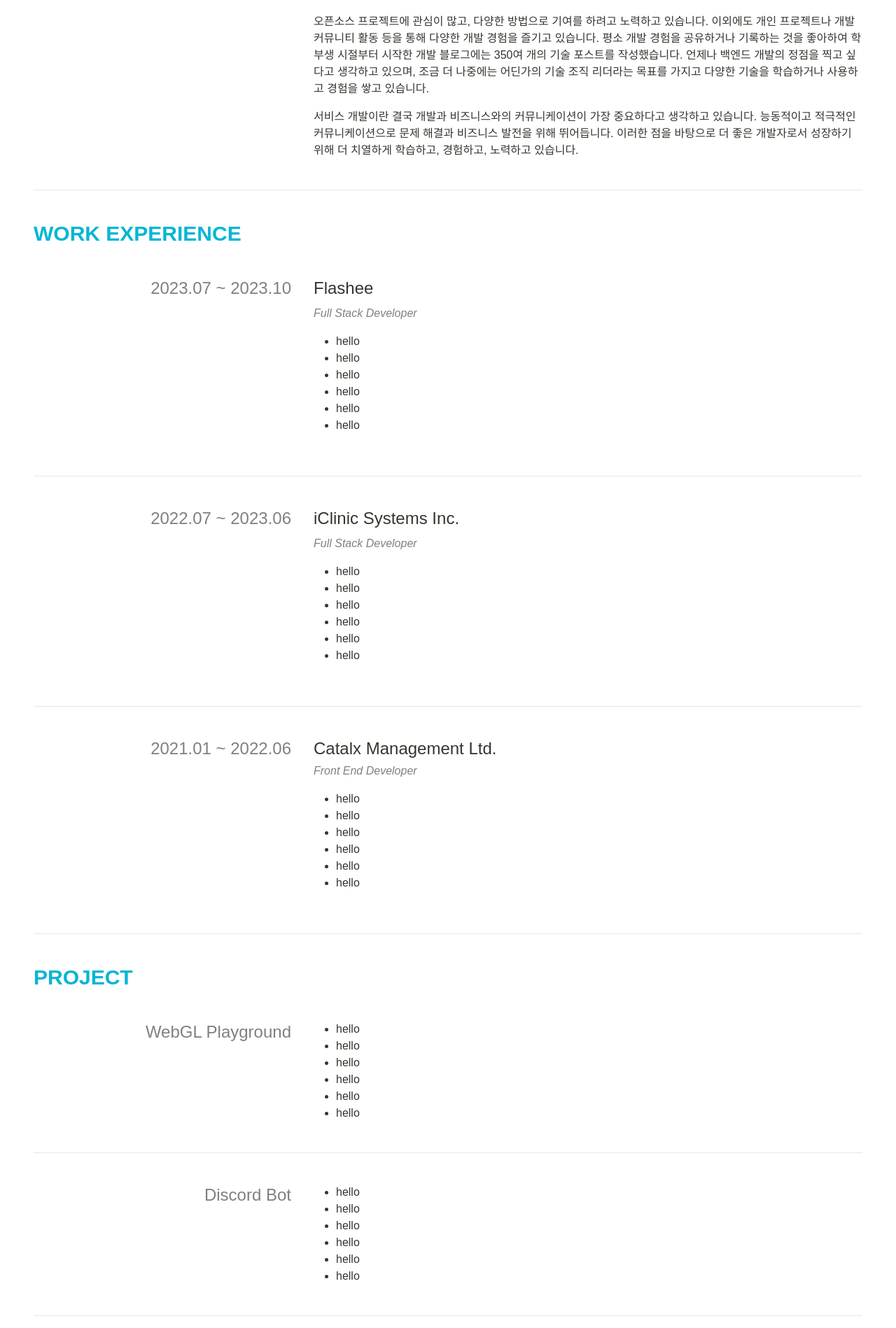
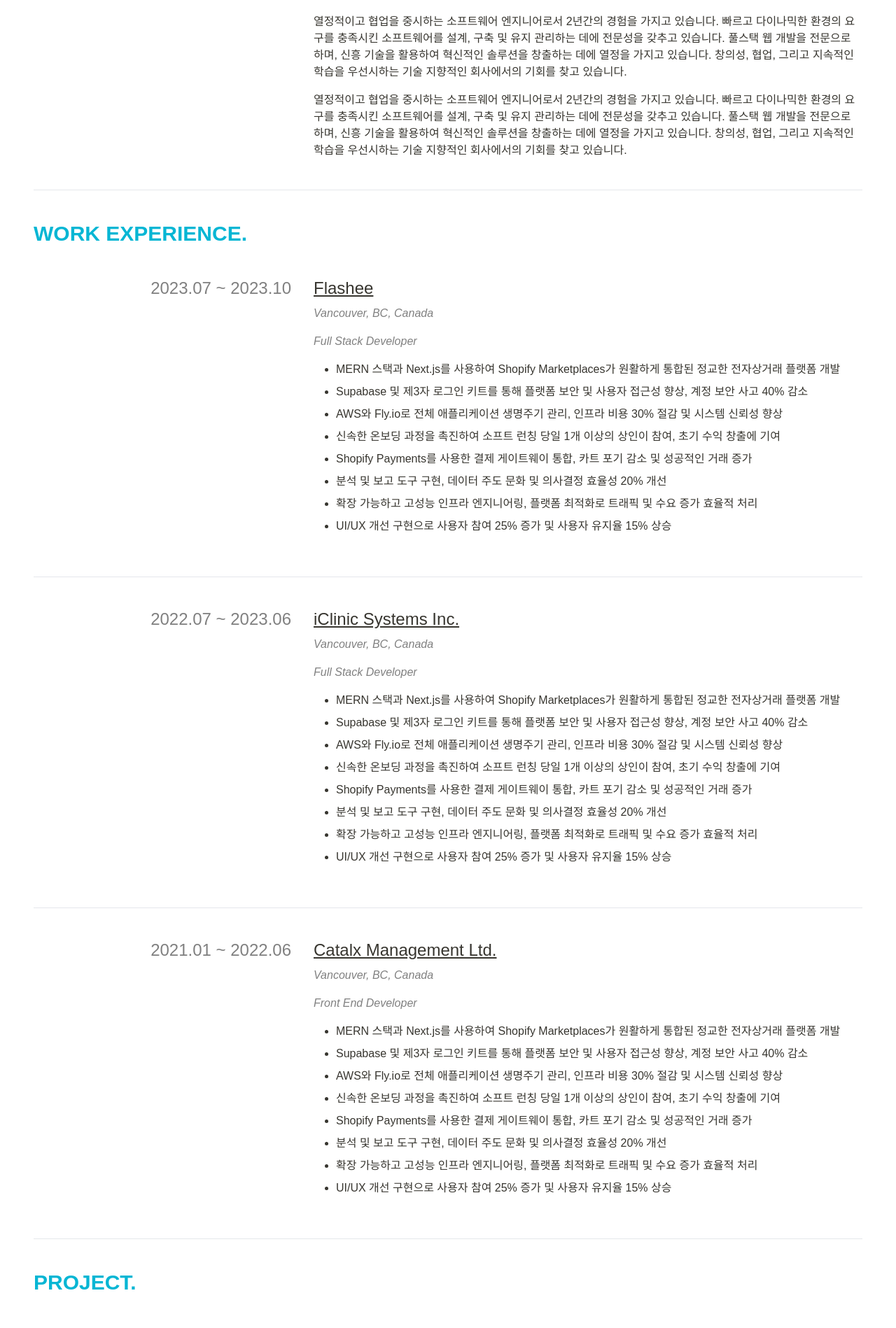
Before and after one commit to jaeungkim/portfolio-website-nextjs, a Next.js app: page /resume in a window 1280 px wide. Shown: the part 527-2425 px from the top of the page at 70% size. Built offline with nearby package versions, Linux system fonts and the light colour scheme.

Commit message:
231114 05:31pm resume WIP

```diff
--- a/pages/resume.tsx
+++ b/pages/resume.tsx
@@ -1,10 +1,11 @@
 import Image from "next/image";
+import Link from "next/link";
 import { FaFacebookF, FaGithub, FaLinkedin, FaRss } from "react-icons/fa";
 import { HiOutlineMail } from "react-icons/hi";
 
 export default function About() {
   return (
-    <div className="relative text-3xl mt-9 px-4 sm:px-8 lg:px-12 md:max-w-3xl lg:max-w-5xl xl:max-w-7xl mx-auto noto-font text-[#37352F]">
+    <div className="relative text-3xl mt-9 md:px-4 sm:px-8 lg:px-12 md:max-w-3xl lg:max-w-5xl xl:max-w-7xl mx-auto noto-font text-[#37352F]">
       {/* HEADER  */}
       <div className="md:grid md:grid-cols-3 gap-4">
         <div className="flex justify-center md:justify-normal">
@@ -16,8 +17,8 @@ export default function About() {
           />
         </div>
 
-        <div className="flex flex-col gap-4 justify-center">
-          <p className="text-5xl mb-4 text-cyan-500 font-bold">
+        <div className="flex flex-col gap-4 justify-center md:col-span-2">
+          <p className="text-5xl mb-4 text-cyan-500 font-bold w-full">
             Kim Jaeung <span className="text-base">(김재웅)</span>
           </p>
           <div className="flex gap-4">
@@ -78,9 +79,9 @@ export default function About() {
       <hr className="my-11"></hr>
 
       {/* Introduce */}
-      <div className="grid grid-cols-3 gap-4">
+      <div className="md:grid md:grid-cols-3 md:gap-4">
         <div className="font-semibold text-cyan-500 text-3xl uppercase">
-          Introduce
+          Introduce.
         </div>
         <div className="col-span-2">
           <p className="text-base mb-4 font-normal">
@@ -93,21 +94,22 @@ export default function About() {
             기회를 찾고 있습니다.
           </p>
           <p className="text-base mb-4">
-            오픈소스 프로젝트에 관심이 많고, 다양한 방법으로 기여를 하려고
-            노력하고 있습니다. 이외에도 개인 프로젝트나 개발 커뮤니티 활동 등을
-            통해 다양한 개발 경험을 즐기고 있습니다. 평소 개발 경험을 공유하거나
-            기록하는 것을 좋아하여 학부생 시절부터 시작한 개발 블로그에는 350여
-            개의 기술 포스트를 작성했습니다. 언제나 백엔드 개발의 정점을 찍고
-            싶다고 생각하고 있으며, 조금 더 나중에는 어딘가의 기술 조직 리더라는
-            목표를 가지고 다양한 기술을 학습하거나 사용하고 경험을 쌓고
-            있습니다.
+            열정적이고 협업을 중시하는 소프트웨어 엔지니어로서 2년간의 경험을
+            가지고 있습니다. 빠르고 다이나믹한 환경의 요구를 충족시킨
+            소프트웨어를 설계, 구축 및 유지 관리하는 데에 전문성을 갖추고
+            있습니다. 풀스택 웹 개발을 전문으로 하며, 신흥 기술을 활용하여
+            혁신적인 솔루션을 창출하는 데에 열정을 가지고 있습니다. 창의성,
+            협업, 그리고 지속적인 학습을 우선시하는 기술 지향적인 회사에서의
+            기회를 찾고 있습니다.
           </p>
           <p className="text-base">
-            서비스 개발이란 결국 개발과 비즈니스와의 커뮤니케이션이 가장
-            중요하다고 생각하고 있습니다. 능동적이고 적극적인 커뮤니케이션으로
-            문제 해결과 비즈니스 발전을 위해 뛰어듭니다. 이러한 점을 바탕으로 더
-            좋은 개발자로서 성장하기 위해 더 치열하게 학습하고, 경험하고,
-            노력하고 있습니다.
+            열정적이고 협업을 중시하는 소프트웨어 엔지니어로서 2년간의 경험을
+            가지고 있습니다. 빠르고 다이나믹한 환경의 요구를 충족시킨
+            소프트웨어를 설계, 구축 및 유지 관리하는 데에 전문성을 갖추고
+            있습니다. 풀스택 웹 개발을 전문으로 하며, 신흥 기술을 활용하여
+            혁신적인 솔루션을 창출하는 데에 열정을 가지고 있습니다. 창의성,
+            협업, 그리고 지속적인 학습을 우선시하는 기술 지향적인 회사에서의
+            기회를 찾고 있습니다.
           </p>
         </div>
       </div>
@@ -115,70 +117,172 @@ export default function About() {
 
       {/* Work Experience */}
       <div className="mb-11 font-semibold text-cyan-500 text-3xl uppercase">
-        Work Experience
+        Work Experience.
       </div>
 
       {/* Flashee */}
-      <div className="grid grid-cols-3 gap-4">
-        <div className="text-2xl font-medium text-[#808080] flex justify-end px-4">
+      <div className="md:grid md:grid-cols-3 md:gap-4">
+        <div className="text-2xl font-medium text-[#808080] md:text-right md:px-4">
           2023.07 ~ 2023.10
         </div>
         <div className="col-span-2">
-          <p className="text-2xl font-medium mb-2">Flashee</p>
+          <Link
+            className="text-2xl font-medium hover:text-cyan-500 underline underline-offset-2"
+            href="https://flashee.shop"
+            target="_blank"
+          >
+            <p>Flashee</p>
+          </Link>
+          <p className="text-base font-normal text-[#808080] italic mt-2 mb-4">
+            Vancouver, BC, Canada
+          </p>
           <p className="text-base font-normal text-[#808080] italic">
             Full Stack Developer
           </p>
-          <ul className="py-4 text-base font-normal pl-8 list-disc">
-            <li>hello</li>
-            <li>hello</li>
-            <li>hello</li>
-            <li>hello</li>
-            <li>hello</li>
-            <li>hello</li>
+          <ul className="py-4 text-base font-normal pl-8 list-disc flex flex-col gap-2">
+            <li>
+              MERN 스택과 Next.js를 사용하여 Shopify Marketplaces가 원활하게
+              통합된 정교한 전자상거래 플랫폼 개발
+            </li>
+            <li>
+              Supabase 및 제3자 로그인 키트를 통해 플랫폼 보안 및 사용자 접근성
+              향상, 계정 보안 사고 40% 감소
+            </li>
+            <li>
+              AWS와 Fly.io로 전체 애플리케이션 생명주기 관리, 인프라 비용 30%
+              절감 및 시스템 신뢰성 향상
+            </li>
+            <li>
+              신속한 온보딩 과정을 촉진하여 소프트 런칭 당일 1개 이상의 상인이
+              참여, 초기 수익 창출에 기여
+            </li>
+            <li>
+              Shopify Payments를 사용한 결제 게이트웨이 통합, 카트 포기 감소 및
+              성공적인 거래 증가
+            </li>
+            <li>
+              분석 및 보고 도구 구현, 데이터 주도 문화 및 의사결정 효율성 20%
+              개선
+            </li>
+            <li>
+              확장 가능하고 고성능 인프라 엔지니어링, 플랫폼 최적화로 트래픽 및
+              수요 증가 효율적 처리
+            </li>
+            <li>
+              UI/UX 개선 구현으로 사용자 참여 25% 증가 및 사용자 유지율 15% 상승
+            </li>
           </ul>
         </div>
       </div>
       <hr className="my-11"></hr>
 
       {/* iClinic Systems */}
-      <div className="grid grid-cols-3 gap-4">
-        <div className="text-2xl font-medium text-[#808080] flex justify-end px-4">
+      <div className="md:grid md:grid-cols-3 md:gap-4">
+        <div className="text-2xl font-medium text-[#808080] md:text-right md:px-4">
           2022.07 ~ 2023.06
         </div>
         <div className="col-span-2">
-          <p className="text-2xl font-medium mb-2">iClinic Systems Inc.</p>
+          <Link
+            className="text-2xl font-medium hover:text-cyan-500 underline underline-offset-2"
+            href="https://www.aiclinic.ca"
+            target="_blank"
+          >
+            <p>iClinic Systems Inc.</p>
+          </Link>
+          <p className="text-base font-normal text-[#808080] italic mt-2 mb-4">
+            Vancouver, BC, Canada
+          </p>
           <p className="text-base font-normal text-[#808080] italic">
             Full Stack Developer
           </p>
-          <ul className="py-4 text-base font-normal pl-8 list-disc">
-            <li>hello</li>
-            <li>hello</li>
-            <li>hello</li>
-            <li>hello</li>
-            <li>hello</li>
-            <li>hello</li>
+          <ul className="py-4 text-base font-normal pl-8 list-disc flex flex-col gap-2">
+            <li>
+              MERN 스택과 Next.js를 사용하여 Shopify Marketplaces가 원활하게
+              통합된 정교한 전자상거래 플랫폼 개발
+            </li>
+            <li>
+              Supabase 및 제3자 로그인 키트를 통해 플랫폼 보안 및 사용자 접근성
+              향상, 계정 보안 사고 40% 감소
+            </li>
+            <li>
+              AWS와 Fly.io로 전체 애플리케이션 생명주기 관리, 인프라 비용 30%
+              절감 및 시스템 신뢰성 향상
+            </li>
+            <li>
+              신속한 온보딩 과정을 촉진하여 소프트 런칭 당일 1개 이상의 상인이
+              참여, 초기 수익 창출에 기여
+            </li>
+            <li>
+              Shopify Payments를 사용한 결제 게이트웨이 통합, 카트 포기 감소 및
+              성공적인 거래 증가
+            </li>
+            <li>
+              분석 및 보고 도구 구현, 데이터 주도 문화 및 의사결정 효율성 20%
+              개선
+            </li>
+            <li>
+              확장 가능하고 고성능 인프라 엔지니어링, 플랫폼 최적화로 트래픽 및
+              수요 증가 효율적 처리
+            </li>
+            <li>
+              UI/UX 개선 구현으로 사용자 참여 25% 증가 및 사용자 유지율 15% 상승
+            </li>
           </ul>
         </div>
       </div>
       <hr className="my-11"></hr>
 
       {/* Catalyx */}
-      <div className="grid grid-cols-3 gap-4">
-        <div className="text-2xl font-medium text-[#808080] flex justify-end px-4">
-          2021.01 ~ 2022.06
+      <div className="md:grid md:grid-cols-3 md:gap-4">
+        <div className="text-2xl font-medium text-[#808080] md:px-4">
+          <p className="md:text-right mb-1">2021.01 ~ 2022.06</p>
         </div>
         <div className="col-span-2">
-          <p className="text-2xl font-medium mb-1">Catalx Management Ltd.</p>
+          <Link
+            className="text-2xl font-medium hover:text-cyan-500 underline underline-offset-2"
+            href="https://www.catalyx.io"
+            target="_blank"
+          >
+            <p>Catalx Management Ltd.</p>
+          </Link>
+          <p className="text-base font-normal text-[#808080] italic mt-2 mb-4">
+            Vancouver, BC, Canada
+          </p>
           <p className="text-base font-normal text-[#808080] italic">
             Front End Developer
           </p>
-          <ul className="py-4 text-base font-normal pl-8 list-disc">
-            <li>hello</li>
-            <li>hello</li>
-            <li>hello</li>
-            <li>hello</li>
-            <li>hello</li>
-            <li>hello</li>
+          <ul className="py-4 text-base font-normal pl-8 list-disc flex flex-col gap-2">
+            <li>
+              MERN 스택과 Next.js를 사용하여 Shopify Marketplaces가 원활하게
+              통합된 정교한 전자상거래 플랫폼 개발
+            </li>
+            <li>
+              Supabase 및 제3자 로그인 키트를 통해 플랫폼 보안 및 사용자 접근성
+              향상, 계정 보안 사고 40% 감소
+            </li>
+            <li>
+              AWS와 Fly.io로 전체 애플리케이션 생명주기 관리, 인프라 비용 30%
+              절감 및 시스템 신뢰성 향상
+            </li>
+            <li>
+              신속한 온보딩 과정을 촉진하여 소프트 런칭 당일 1개 이상의 상인이
+              참여, 초기 수익 창출에 기여
+            </li>
+            <li>
+              Shopify Payments를 사용한 결제 게이트웨이 통합, 카트 포기 감소 및
+              성공적인 거래 증가
+            </li>
+            <li>
+              분석 및 보고 도구 구현, 데이터 주도 문화 및 의사결정 효율성 20%
+              개선
+            </li>
+            <li>
+              확장 가능하고 고성능 인프라 엔지니어링, 플랫폼 최적화로 트래픽 및
+              수요 증가 효율적 처리
+            </li>
+            <li>
+              UI/UX 개선 구현으로 사용자 참여 25% 증가 및 사용자 유지율 15% 상승
+            </li>
           </ul>
         </div>
       </div>
@@ -187,76 +291,67 @@ export default function About() {
 
       {/* Projects  */}
       <div className="mb-11 font-semibold text-cyan-500 text-3xl uppercase">
-        Project
+        Project.
       </div>
 
       {/* WebGL Playground */}
-      <div className="grid grid-cols-3 gap-4">
-        <div className="text-2xl font-medium text-[#808080] flex justify-end px-4">
+      <div className="md:grid md:grid-cols-3 md:gap-4">
+        <div className="text-2xl font-medium text-[#808080] md:text-right md:px-4">
           WebGL Playground
         </div>
         <div className="col-span-2">
           <ul className="text-base font-normal pl-8 list-disc">
-            <li>hello</li>
-            <li>hello</li>
-            <li>hello</li>
-            <li>hello</li>
-            <li>hello</li>
-            <li>hello</li>
+            <li>
+              portfolio website created using latest 3D technologies including:
+              WebGL, Three.js, GSAP, and Blender
+            </li>
           </ul>
         </div>
       </div>
       <hr className="my-11"></hr>
 
       {/* Lost Ark Bot */}
-      <div className="grid grid-cols-3 gap-4">
-        <div className="text-2xl font-medium text-[#808080] flex justify-end px-4">
+      <div className="md:grid md:grid-cols-3 md:gap-4">
+        <div className="text-2xl font-medium text-[#808080] md:text-right md:px-4">
           Discord Bot
         </div>
         <div className="col-span-2">
           <ul className="text-base font-normal pl-8 list-disc">
-            <li>hello</li>
-            <li>hello</li>
-            <li>hello</li>
-            <li>hello</li>
-            <li>hello</li>
-            <li>hello</li>
+            <li>
+              discord bot that helps gamers organize parties, currently used by
+              more than 500 active users. Built with Discord.js
+            </li>
           </ul>
         </div>
       </div>
       <hr className="my-11"></hr>
 
       {/* Lental */}
-      <div className="grid grid-cols-3 gap-4">
-        <div className="text-2xl font-medium text-[#808080] flex justify-end px-4">
+      <div className="md:grid md:grid-cols-3 md:gap-4">
+        <div className="text-2xl font-medium text-[#808080] md:text-right md:px-4">
           Lental
         </div>
         <div className="col-span-2">
           <ul className="text-base font-normal pl-8 list-disc">
-            <li>hello</li>
-            <li>hello</li>
-            <li>hello</li>
-            <li>hello</li>
-            <li>hello</li>
-            <li>hello</li>
+            <li>
+              off-campus housing/rental property search web app designed for
+              students by students
+            </li>
           </ul>
         </div>
       </div>
       <hr className="my-11"></hr>
 
       {/* Caffeine Holic */}
-      <div className="grid grid-cols-3 gap-4">
-        <div className="text-2xl font-medium text-[#808080] flex justify-end px-4">
+      <div className="md:grid md:grid-cols-3 md:gap-4">
+        <div className="text-2xl font-medium text-[#808080] md:text-right md:px-4">
           Caffeine Holic
         </div>
         <div className="col-span-2">
           <ul className="text-base font-normal pl-8 list-disc">
-            <li>hello</li>
-            <li>hello</li>
-            <li>hello</li>
-            <li>hello</li>
-            <li>hello</li>
-            <li>hello</li>
+            <li>
+              e-Commerce café site created with HTML5, CSS, Vanilla JS, and PHP
+            </li>
           </ul>
         </div>
       </div>
@@ -264,64 +359,76 @@ export default function About() {
 
       {/* Skills */}
       <div className="mb-11 font-semibold text-cyan-500 text-3xl uppercase">
-        SKill
+        SKill.
       </div>
 
-      <div className="grid grid-cols-3 gap-4">
-        <div className="text-2xl font-medium text-[#808080]">Frontend</div>
+      <div className="md:grid md:grid-cols-3 md:gap-4 mb-8">
+        <div className="text-2xl font-medium text-[#808080] md:text-right md:px-4">
+          Frontend
+        </div>
         <div className="col-span-2">
-          <ul className="text-base font-normal pl-8 list-disc">
-            <li>hello</li>
-            <li>hello</li>
-            <li>hello</li>
-            <li>hello</li>
-            <li>hello</li>
-            <li>hello</li>
+          <ul className="text-base font-normal pl-8 list-disc grid grid-cols-3 gap-2">
+            <li>React</li>
+            <li>Next.js</li>
+            <li>Angular</li>
+            <li>Redux</li>
+            <li>JavaScript</li>
+            <li>TypeScript</li>
+            <li>WebGL</li>
+            <li>Three.js</li>
+            <li>GSAP</li>
           </ul>
         </div>
       </div>
-      <hr className="my-11"></hr>
 
-      <div className="grid grid-cols-3 gap-4">
-        <div className="text-2xl font-medium text-[#808080]">Backend</div>
+      <div className="md:grid md:grid-cols-3 md:gap-4 mb-8">
+        <div className="text-2xl font-medium text-[#808080] md:text-right md:px-4">
+          Backend
+        </div>
         <div className="col-span-2">
-          <ul className="text-base font-normal pl-8 list-disc">
-            <li>hello</li>
-            <li>hello</li>
-            <li>hello</li>
-            <li>hello</li>
-            <li>hello</li>
-            <li>hello</li>
+          <ul className="text-base font-normal pl-8 list-disc grid grid-cols-3 gap-2">
+            <li>Node.js</li>
+            <li>Express.js</li>
           </ul>
         </div>
       </div>
-      <hr className="my-11"></hr>
 
-      <div className="grid grid-cols-3 gap-4">
-        <div className="text-2xl font-medium text-[#808080]">DevOps</div>
+      <div className="md:grid md:grid-cols-3 md:gap-4 mb-8">
+        <div className="text-2xl font-medium text-[#808080] md:text-right md:px-4">
+          DevOps
+        </div>
         <div className="col-span-2">
-          <ul className="text-base font-normal pl-8 list-disc">
-            <li>hello</li>
-            <li>hello</li>
-            <li>hello</li>
-            <li>hello</li>
-            <li>hello</li>
-            <li>hello</li>
+          <ul className="text-base font-normal pl-8 list-disc grid grid-cols-3 gap-2">
+            <li>AWS</li>
+            <li>MySQL</li>
+            <li>GraphQL</li>
+            <li>PostgreSQL</li>
+            <li>MongoDB</li>
+            <li>NGINX</li>
+            <li>Docker</li>
+            <li>Webpack</li>
+            <li>Google Analytics</li>
           </ul>
         </div>
       </div>
-      <hr className="my-11"></hr>
 
-      <div className="grid grid-cols-3 gap-4">
-        <div className="text-2xl font-medium text-[#808080]">Misc</div>
+      <div className="md:grid md:grid-cols-3 md:gap-4">
+        <div className="text-2xl font-medium text-[#808080] md:text-right md:px-4">
+          Misc.
+        </div>
         <div className="col-span-2">
-          <ul className="text-base font-normal pl-8 list-disc">
-            <li>hello</li>
-            <li>hello</li>
-            <li>hello</li>
-            <li>hello</li>
-            <li>hello</li>
-            <li>hello</li>
+          <ul className="text-base font-normal pl-8 list-disc grid grid-cols-3 gap-2">
+            <li>Java</li>
+            <li>PHP</li>
+            <li>Agile/Scrum</li>
+            <li>Jira</li>
+            <li>Confluence</li>
+            <li>Git</li>
+            <li>GitHub</li>
+            <li>GitLab</li>
+            <li>BitBucket</li>
+            <li>Jenkins</li>
+            <li>VS Code</li>
           </ul>
         </div>
       </div>
@@ -329,12 +436,12 @@ export default function About() {
 
       {/* Education */}
       <div className="mb-11 font-semibold text-cyan-500 text-3xl uppercase">
-        Education
+        Education.
       </div>
 
       {/* UBC */}
-      <div className="grid grid-cols-3 gap-4">
-        <div className="text-2xl font-medium text-[#808080]">
+      <div className="md:grid md:grid-cols-3 md:gap-4">
+        <div className="text-2xl font-medium text-[#808080] md:text-right md:px-4">
           2013.09 ~ 2020.04
         </div>
         <div className="col-span-2">
@@ -347,14 +454,45 @@ export default function About() {
         </div>
       </div>
 
-      <footer className="pt-[100px] flex flex-col items-center justify-center">
-        <p className="text-base">감사합니다.</p>
-        <a
-          className="text-sm text-[#808080] my-[50px] hover:text-cyan-500"
-          href="https://www.jaeungkim.com"
-        >
-          @jaeungkim
-        </a>
+      {/* Secondary School */}
+      <div className="md:grid md:grid-cols-3 md:gap-4 mt-11">
+        <div className="text-2xl font-medium text-[#808080] md:text-right md:px-4">
+          2008.09 ~ 2013.06
+        </div>
+        <div className="col-span-2">
+          <p className="text-2xl font-medium mb-2">
+            Semiahmoo Secondary School
+          </p>
+        </div>
+      </div>
+      <hr className="my-11"></hr>
+
+      {/* ETC */}
+      <div className="mb-11 font-semibold text-cyan-500 text-3xl uppercase">
+        ETC.
+      </div>
+
+      {/* UBC */}
+      <div className="md:grid md:grid-cols-3 md:gap-4">
+        <div className="text-2xl font-medium text-[#808080] md:text-right md:px-4">
+          2010.09
+        </div>
+        <div className="col-span-2">
+          <p className="text-2xl font-medium mb-2">
+            Mensa International (멘사)
+          </p>
+          <p className="text-base font-normal text-[#808080] italic">회원</p>
+        </div>
+      </div>
+
+      <footer className="pt-[150px] flex flex-col items-center justify-center">
+        <p className="text-base">감사합니다 😊</p>
+        <div className="my-[50px] text-sm text-[#808080] text-center">
+          <p>Last updated: 2023.11.14</p>
+          <a className="hover:text-cyan-500" href="https://www.jaeungkim.com">
+            @jaeungkim
+          </a>
+        </div>
       </footer>
     </div>
   );
```
